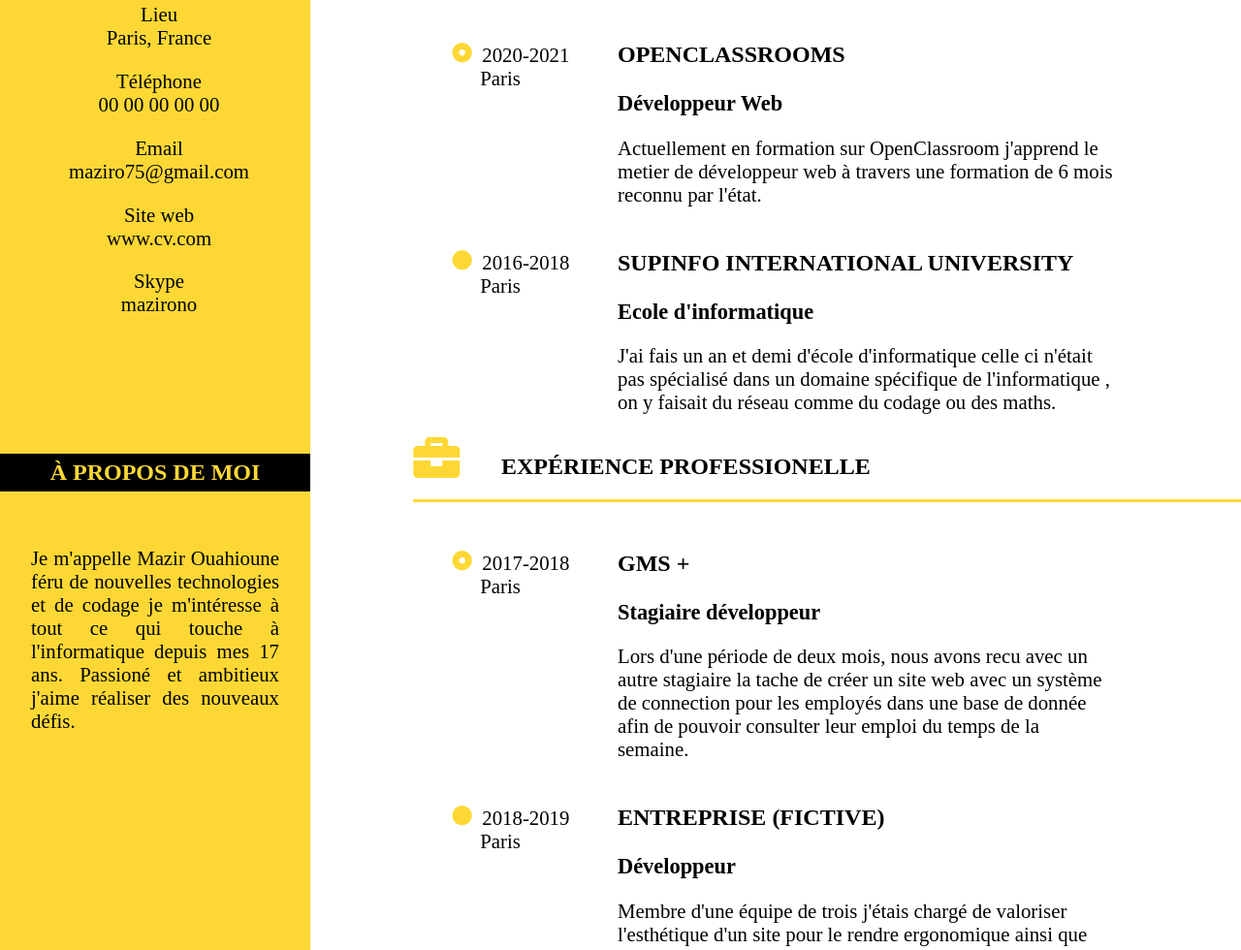
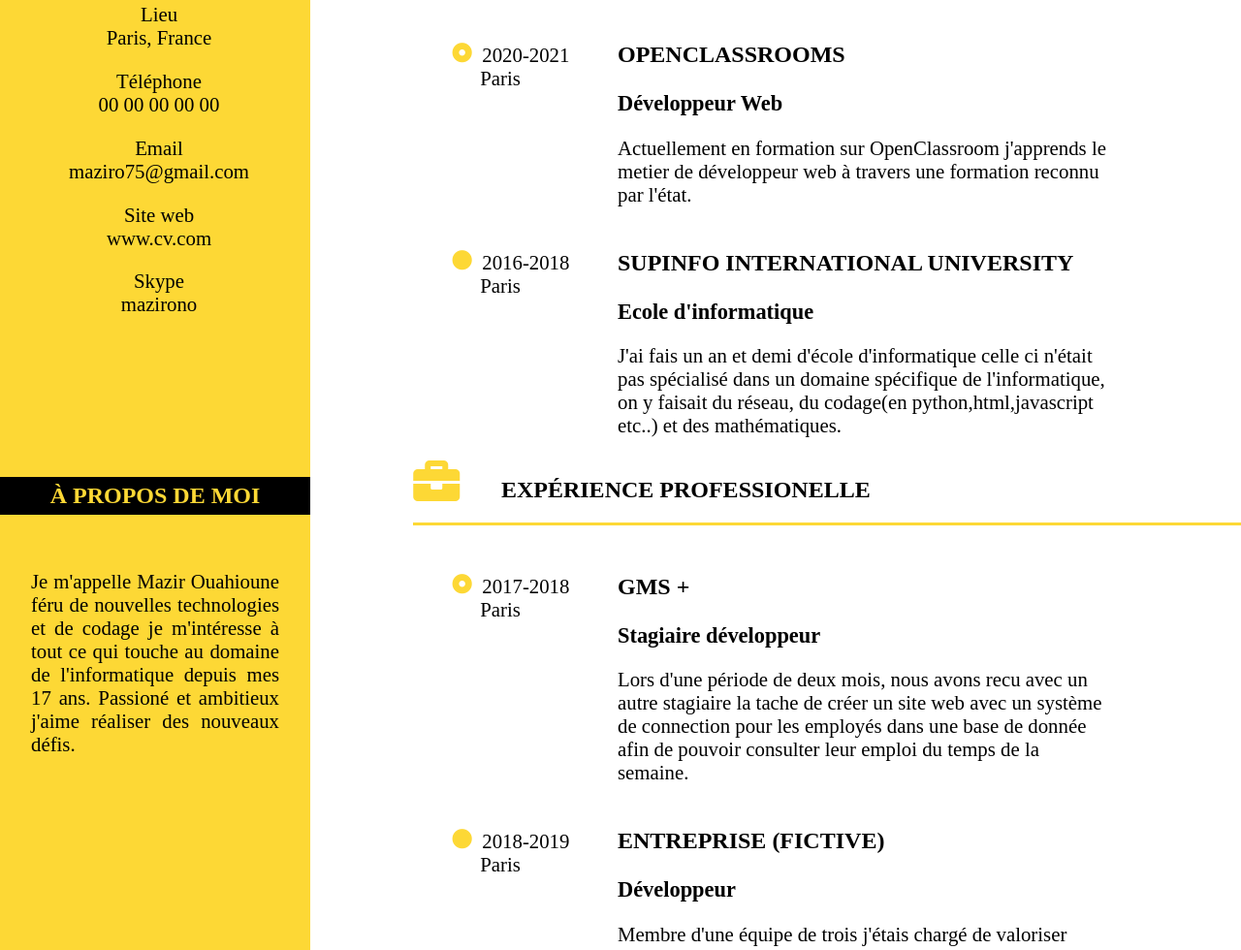
Before and after one commit to Mazirono/Mazirono.github.io, a plain HTML site: page index.html in a window 1280 px wide. Shown: the part 298-1278 px from the top of the page at 97% size. Drawn offline with Linux system fonts and the light colour scheme.

Commit message:
Add files via upload

```diff
--- a/index.html
+++ b/index.html
@@ -1,8 +1,11 @@
 <!DOCTYPE html>
-<html>
+<html lang="fr">
     <head>
         <meta charset="utf-8" />
-        <meta name="Mon cv" content="Mon cv en tant que développeur web qui recherche un emploi dans le domaine du web." />
+        <meta name="description" content="Mon cv en tant que développeur web qui recherche un emploi dans le domaine du web." />
+        <meta name="author" content="Mazir Ouahioune">
+        <meta name="viewport" content="width=device-width, initial-scale=1.0">
+
         <link rel="stylesheet" href="body.css" />
         <link rel="stylesheet" href="header.css" />
         <link rel="stylesheet" href="footer.css" />
@@ -87,7 +90,7 @@
                     <div class="section1_element" >
                         <h1>OpenClassrooms</h1>
                         <h2> Développeur Web </h2>
-                        <p> Actuellement en formation sur OpenClassroom j'apprend le metier de développeur web à travers une formation de 6 mois reconnu par l'état.</p>
+                        <p> Actuellement en formation sur OpenClassroom j'apprends le metier de développeur web à travers une formation reconnu par l'état.</p>
                     </div>
 
 
@@ -103,8 +106,7 @@
                     <div class="section1_element">
                         <h1>SupInfo international university</h1>
                         <h2> Ecole d'informatique</h2>
-                        <p> J'ai fais un an et demi d'école d'informatique celle ci n'était pas spécialisé dans un domaine spécifique de l'informatique , on y faisait du réseau comme du codage
-                        ou des maths. </p>
+                        <p> J'ai fais un an et demi d'école d'informatique celle ci n'était pas spécialisé dans un domaine spécifique de l'informatique, on y faisait du réseau, du codage(en python,html,javascript etc..) et des mathématiques. </p>
                     </div>
 
                 </article>
@@ -119,7 +121,7 @@
 
                 <h1 class="bordure_black"> À propos de moi </h1>
                 <div id="a_propos">
-                    <p> Je m'appelle Mazir Ouahioune féru de nouvelles technologies et de codage je m'intéresse à tout ce qui touche à l'informatique depuis mes 17 ans. Passioné et ambitieux j'aime réaliser des nouveaux défis.
+                    <p> Je m'appelle Mazir Ouahioune féru de nouvelles technologies et de codage je m'intéresse à tout ce qui touche au domaine de l'informatique depuis mes 17 ans. Passioné et ambitieux j'aime réaliser des nouveaux défis.
                     </p>
                 </div>
             </aside>
```
